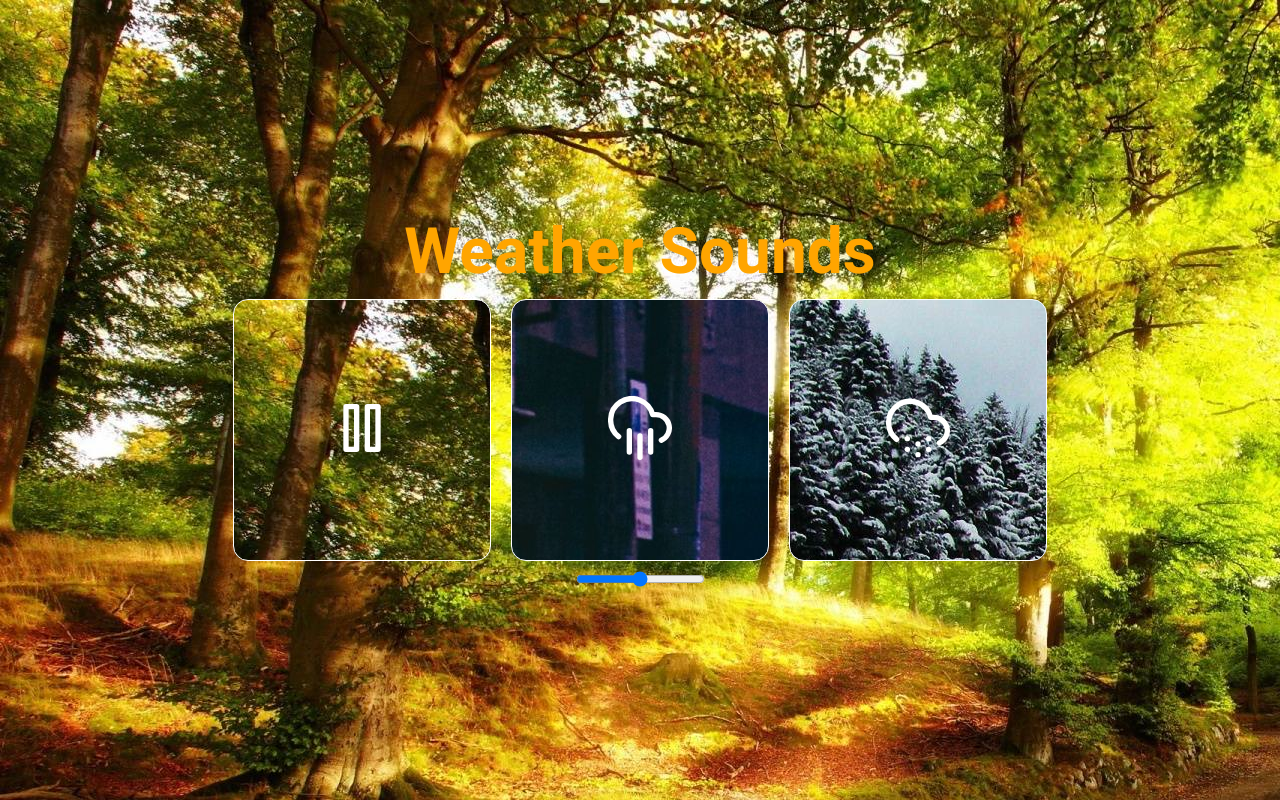
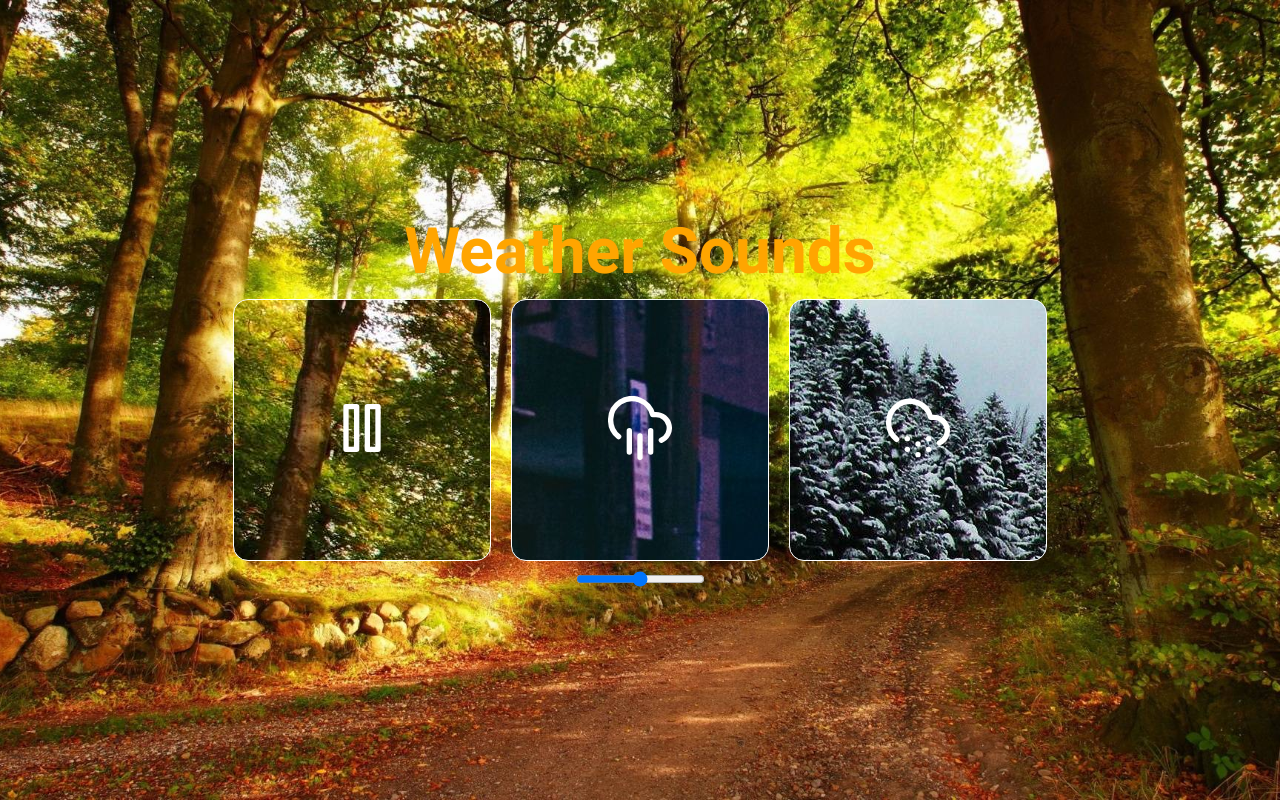
Before and after one commit to Santas7/weather-app, a website built with webpack: page public/index.html in a window 1280 px wide. Both pictures are taken after a click on the element 362 px from the left and 429 px from the top of the page. Built offline with nearby package versions, Linux system fonts and the light colour scheme.

Commit message:
fix: fixed problem with blur

```diff
--- a/src/index.js
+++ b/src/index.js
@@ -28,6 +28,12 @@ function initialState(others) {
             this.icon = (this.oldIcon === this.icon)
                 ? pauseIcon
                 : this.oldIcon
+            document.body.style.setProperty('--bg-image', `url(${this.bg})`)
+            if (this.status) {
+                document.body.style.setProperty('--bg-blur', 'none')
+            } else {
+                document.body.style.setProperty('--bg-blur', 'blur(5px)')
+            }
         },
         icon: others.icon,
         oldIcon: others.icon,
--- a/src/styles/styles.scss
+++ b/src/styles/styles.scss
@@ -15,6 +15,22 @@ body {
     align-items: center;
     height: 100vh;
     background-color: black;
+    overflow: hidden;
+}
+
+body::before {
+    content: '';
+    position: absolute;
+    top: 0;
+    left: 0;
+    width: 100%;
+    height: 100%;
+    background-size: cover;
+    background-position: center;
+    z-index: -1;
+    background-image: var(--bg-image);
+    filter: var(--bg-blur, none);
+    transition: filter 0.3s ease;
 }
 
 .container {
```
